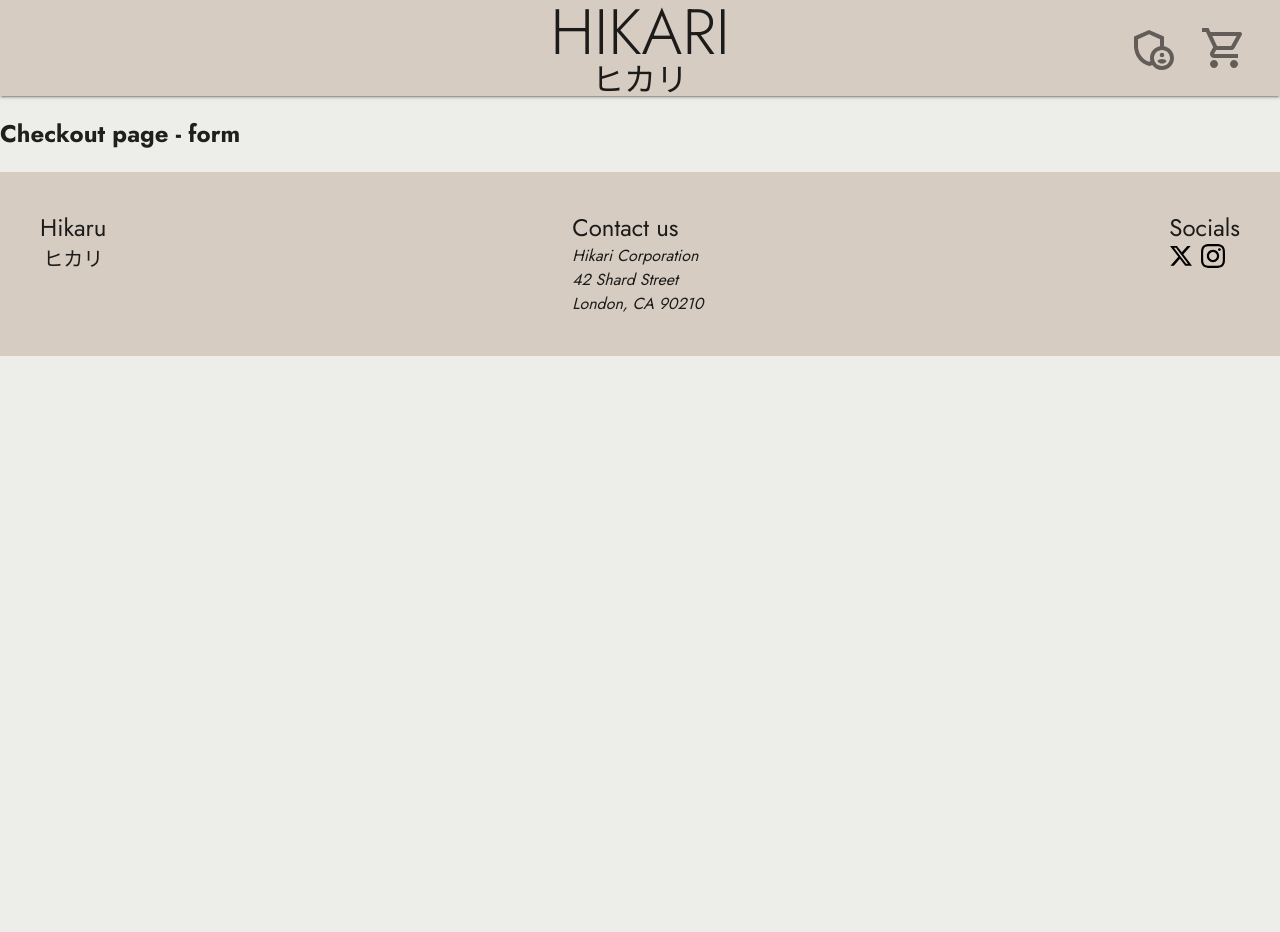
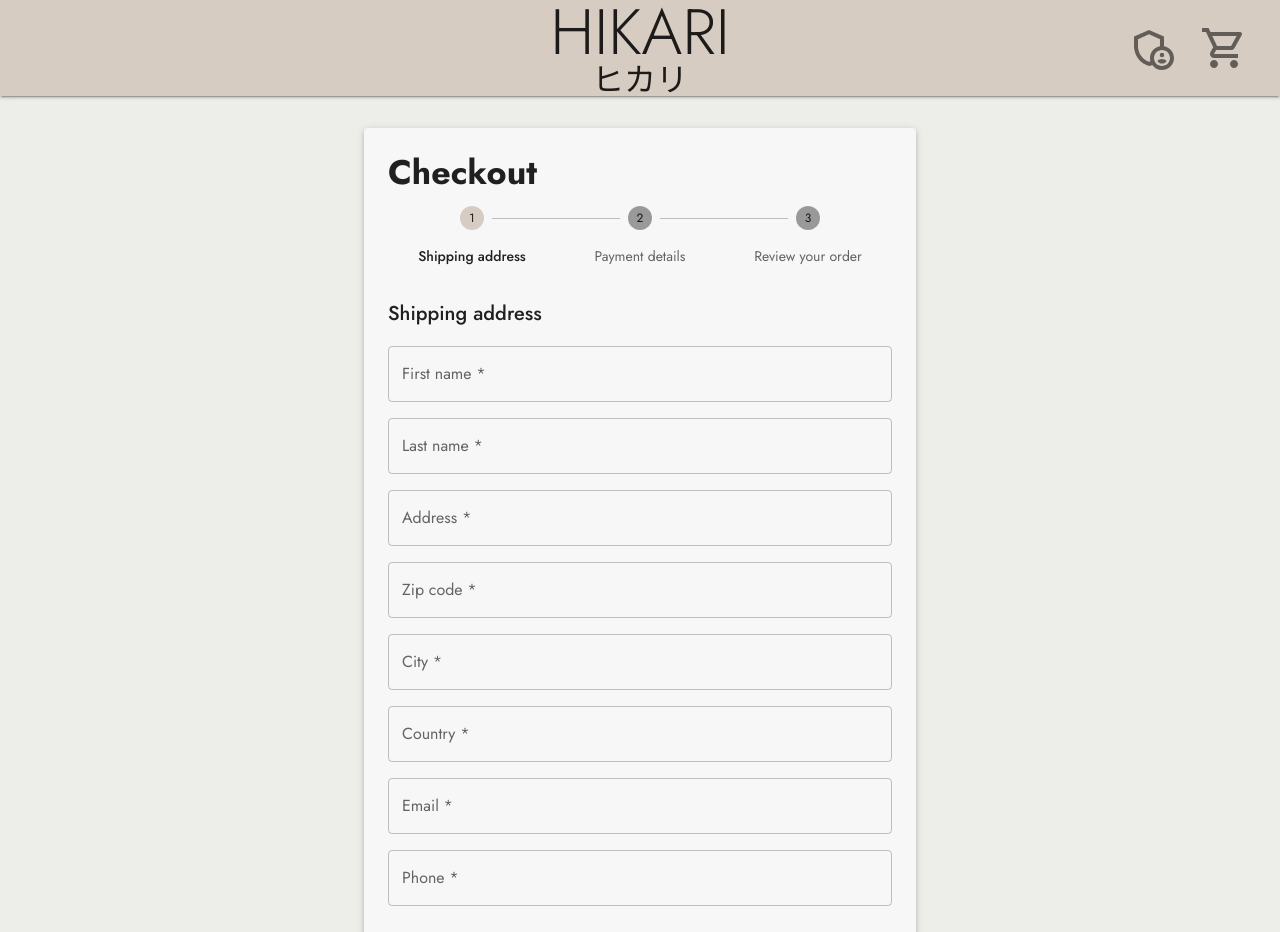
Before and after one commit to Peter-WebDev/hikari-webshop, a Next.js app: page /checkout in a window 1280 px wide. Shown: the top 932 px of the page. Before the commit the page ends 800 px from the top, so only its background shows below. Built offline with nearby package versions, Linux system fonts and the light colour scheme; what @mui/material-nextjs would draw is missing.

Commit message:
checkout page and input fields added

```diff
--- a/app/checkout/page.tsx
+++ b/app/checkout/page.tsx
@@ -1,5 +1,61 @@
-export default function CheckoutPage() {
-    return (
-    <h2>Checkout page - form</h2>
-    )
-}
+"use client";
+
+import { Box, Button, Checkbox, Container, FormControlLabel, Paper, Step, StepLabel, Stepper, TextField, Typography } from "@mui/material";
+
+// Steg i checkout-processen
+const steps = ["Shipping address", "Payment details", "Review your order"];
+
+const CheckoutForm = () => {
+  return (
+    <Container maxWidth="sm">
+      <Paper elevation={3} sx={{ padding: 3, mt: 4, backgroundColor: "#f7f7f7" }}>
+        {/* Checkout-rubrik */}
+        <Typography variant="h4" fontWeight="bold" gutterBottom>
+          Checkout
+        </Typography>
+
+        {/* Stegvis checkout-navigation */}
+        <Stepper activeStep={0} alternativeLabel>
+          {steps.map((label) => (
+            <Step key={label}>
+              <StepLabel>{label}</StepLabel>
+            </Step>
+          ))}
+        </Stepper>
+
+        {/* Fraktadress-formulär */}
+        <Typography variant="h6" sx={{ mt: 4 }}>
+          Shipping address
+        </Typography>
+
+        <Box component="form" sx={{ display: "flex", flexDirection: "column", gap: 2, mt: 2 }}>
+          <TextField label="First name *" variant="outlined" fullWidth />
+
+          <TextField label="Last name *" variant="outlined" fullWidth />
+
+          <TextField label="Address *" variant="outlined" fullWidth />
+
+          <TextField label="Zip code *" variant="outlined" fullWidth />
+
+          <TextField label="City *" variant="outlined" fullWidth />
+
+          <TextField label="Country *" variant="outlined" fullWidth />
+
+          <TextField label="Email *" variant="outlined" fullWidth />
+
+          <TextField label="Phone *" variant="outlined" fullWidth />
+
+          {/* Checkbox för betalningsadress */}
+          <FormControlLabel control={<Checkbox color="primary" />} label="Use this address for payment details" />
+
+          {/* Nästa-knapp */}
+          <Button variant="contained" color="primary" fullWidth sx={{ mt: 2 }}>
+            Next
+          </Button>
+        </Box>
+      </Paper>
+    </Container>
+  );
+};
+
+export default CheckoutForm;
```
